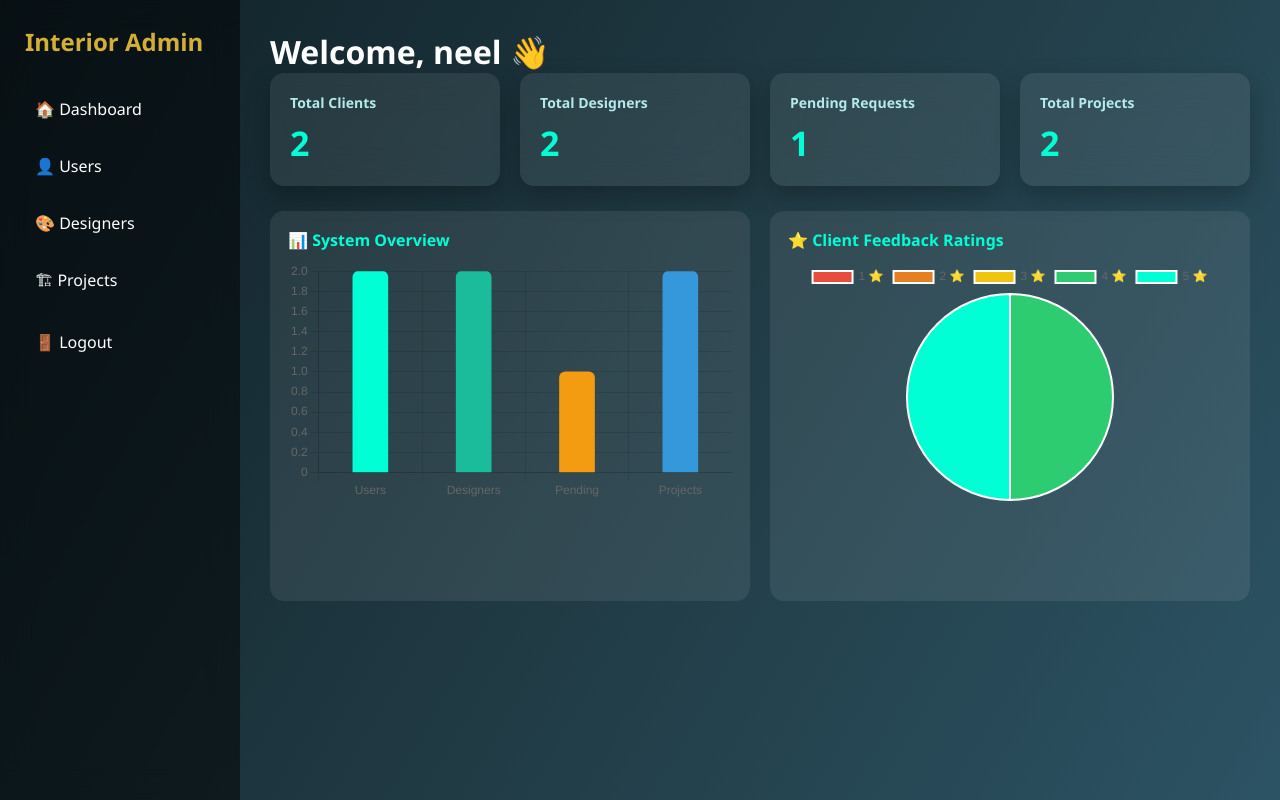
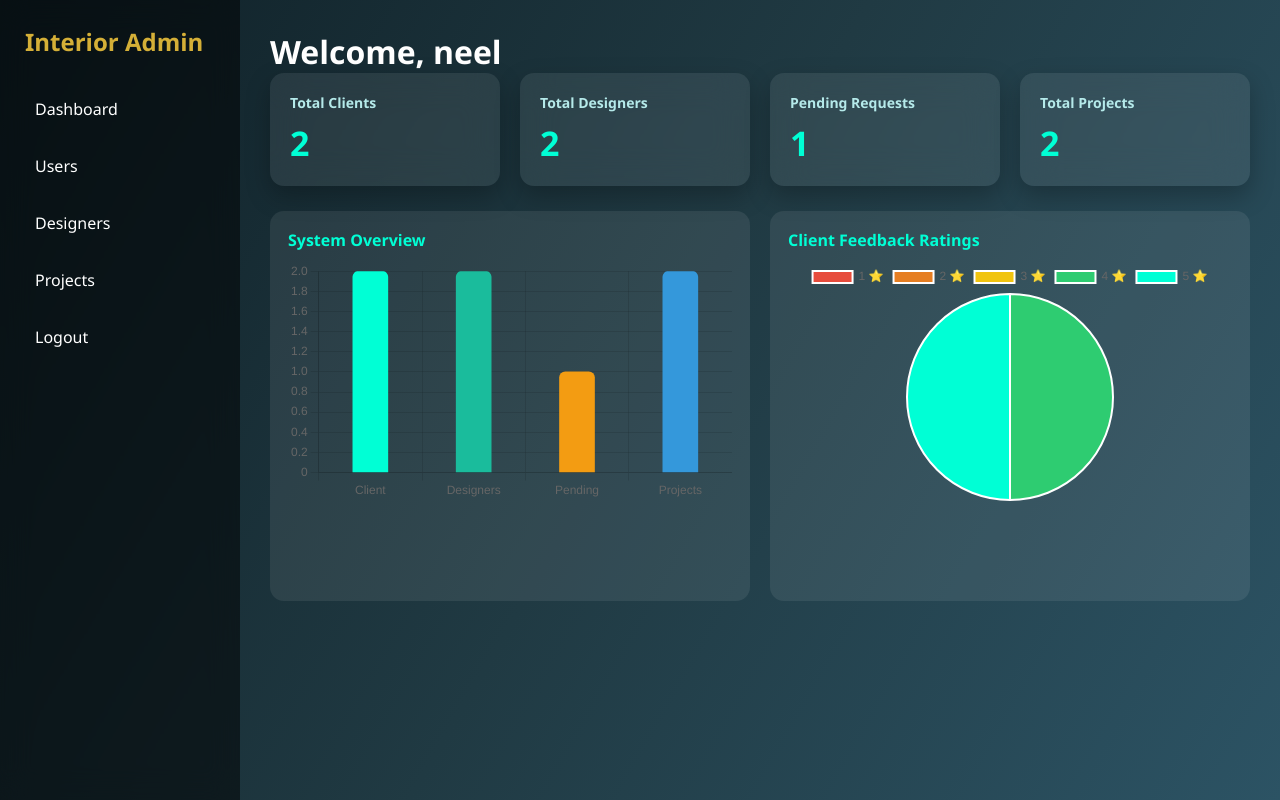
Before and after one commit to jinal14/Admin-panel, a PHP site: page /admin/dashboard.php in a window 1280 px wide. Run offline with PHP 8.4, Linux system fonts and the light colour scheme; a user stored in the database is signed in; data comes from the database, SQL or seed files in the repository.

Commit message:
remove emoji

```diff
--- a/admin-panel/admin/dashboard.php
+++ b/admin-panel/admin/dashboard.php
@@ -49,7 +49,7 @@ while ($row = mysqli_fetch_assoc($ratingQuery)) {
 <?php include __DIR__ . '/layout/sidebar.php'; ?>
 
 <div class="main">
-    <h1>Welcome, <?php echo $_SESSION['username']; ?> 👋</h1>
+    <h1>Welcome, <?php echo $_SESSION['username']; ?> </h1>
 
   <div class="dashboard-cards">
     <div class="card">
@@ -77,13 +77,13 @@ while ($row = mysqli_fetch_assoc($ratingQuery)) {
 
     <!-- BAR CHART CARD -->
     <div class="chart-card">
-        <h3>📊 System Overview</h3>
+        <h3>System Overview</h3>
         <canvas id="overviewChart"></canvas>
     </div>
 
     <!-- PIE CHART CARD -->
     <div class="chart-card">
-        <h3>⭐ Client Feedback Ratings</h3>
+        <h3> Client Feedback Ratings</h3>
         <canvas id="ratingChart"></canvas>
     </div>
 
@@ -105,7 +105,7 @@ const overviewCtx = document.getElementById('overviewChart');
 new Chart(overviewCtx, {
     type: 'bar',
     data: {
-        labels: ['Users', 'Designers', 'Pending', 'Projects'],
+        labels: ['Client', 'Designers', 'Pending', 'Projects'],
         datasets: [{
             data: [
                 <?= $totalUsers ?>,
--- a/admin-panel/admin/designers.php
+++ b/admin-panel/admin/designers.php
@@ -29,7 +29,7 @@ $result = mysqli_query($conn, $sql);
     <?php include __DIR__ . '/layout/sidebar.php'; ?>
 
     <div class="main">
-          <h1 class="page-title">🎨 Designers</h1>
+          <h1 class="page-title">Designers</h1>
  <div class="table-card">
         <table class="data-table">
             <thead>
--- a/admin-panel/admin/edit_designer.php
+++ b/admin-panel/admin/edit_designer.php
@@ -42,7 +42,7 @@ if (!$designer) {
     <?php include __DIR__ . '/layout/sidebar.php'; ?>
 
     <div class="main">
-        <h1 class="page-title">🎨 Edit Designer</h1>
+        <h1 class="page-title">Edit Designer</h1>
 
         <?php if (isset($_GET['error']) && $_GET['error'] === 'email_exists'): ?>
             <div class="alert error">
--- a/admin-panel/admin/layout/sidebar.php
+++ b/admin-panel/admin/layout/sidebar.php
@@ -1,9 +1,9 @@
 <div class="sidebar">
     <h2>Interior Admin</h2>
 
-    <a href="dashboard.php">🏠 Dashboard</a>
-    <a href="users.php">👤 Users</a>
-    <a href="designers.php">🎨 Designers</a>
-    <a href="projects.php">🏗 Projects</a>
-    <a href="../logout.php">🚪 Logout</a>
+    <a href="dashboard.php">Dashboard</a>
+    <a href="users.php">Users</a>
+    <a href="designers.php">Designers</a>
+    <a href="projects.php">Projects</a>
+    <a href="../logout.php">Logout</a>
 </div>
--- a/admin-panel/admin/projects.php
+++ b/admin-panel/admin/projects.php
@@ -31,7 +31,7 @@ $result = mysqli_query(
 <?php include __DIR__ . '/layout/sidebar.php'; ?>
 
 <div class="main">
-    <h1 class="page-title">🏗 Projects</h1>
+    <h1 class="page-title">Projects</h1>
 
     <div class="table-card">
         <table class="data-table">
--- a/admin-panel/admin/users.php
+++ b/admin-panel/admin/users.php
@@ -23,7 +23,7 @@ $result = mysqli_query(
 <?php include __DIR__ . '/layout/sidebar.php'; ?>
 
 <div class="main">
-    <h1 class="page-title">👥 All Users</h1>
+    <h1 class="page-title">All Users</h1>
 
     <div class="table-card">
         <table class="data-table">
--- a/admin-panel/login.php
+++ b/admin-panel/login.php
@@ -16,7 +16,7 @@
         <button type="submit">Login</button>
     </form>
 
-    <p>Don't have an account? <a href="signup.php">Sign up</a></p>
+    <!-- <p>Don't have an account? <a href="signup.php">Sign up</a></p> -->
 </div>
 
 </body>
```
Also changed, not shown: admin-panel/uploads/profiles/jini_697836d3c3f4e.JPG (added), admin-panel/uploads/profiles/jini_6978375a6d884.JPG (added), admin-panel/uploads/profiles/neel12_6978387e85c7f.png (added).
